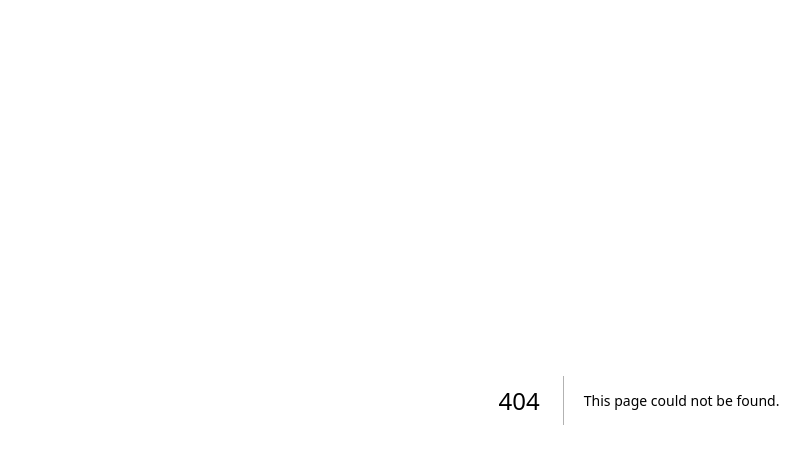
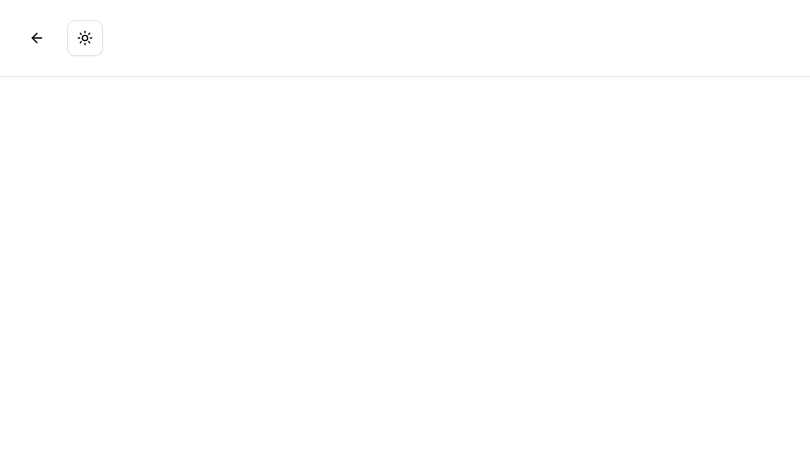
Before and after one commit to NickyHariniaina/shirugame-trivia-dev, a Next.js app: page /room/create in a window 1280 px wide. Before the commit this address had no page. Shown: the top 464 px of the page, without its empty margins (1-811 px from the left). Built offline with nearby package versions, Linux system fonts and the light colour scheme; a web font is replaced by a local one.

Commit message:
feat: add room creation header page

```diff
--- /dev/null
+++ b/src/app/room/create/page.tsx
@@ -0,0 +1,9 @@
+import { RoomHeader } from "@/components/ui/Room/RoomHeader";
+
+const Page = () => {
+  return <div>
+    <RoomHeader />
+  </div>;
+}
+
+export default Page;
```
